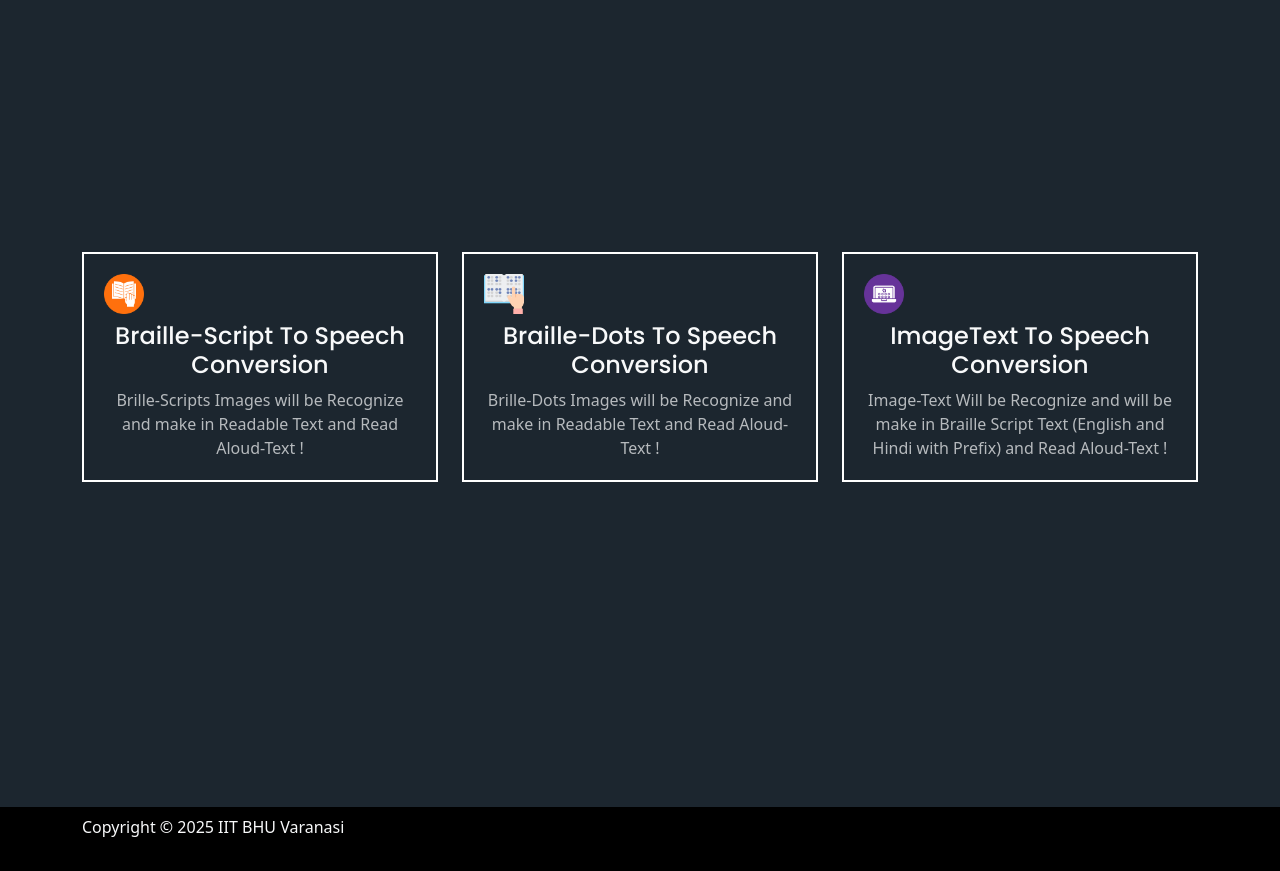
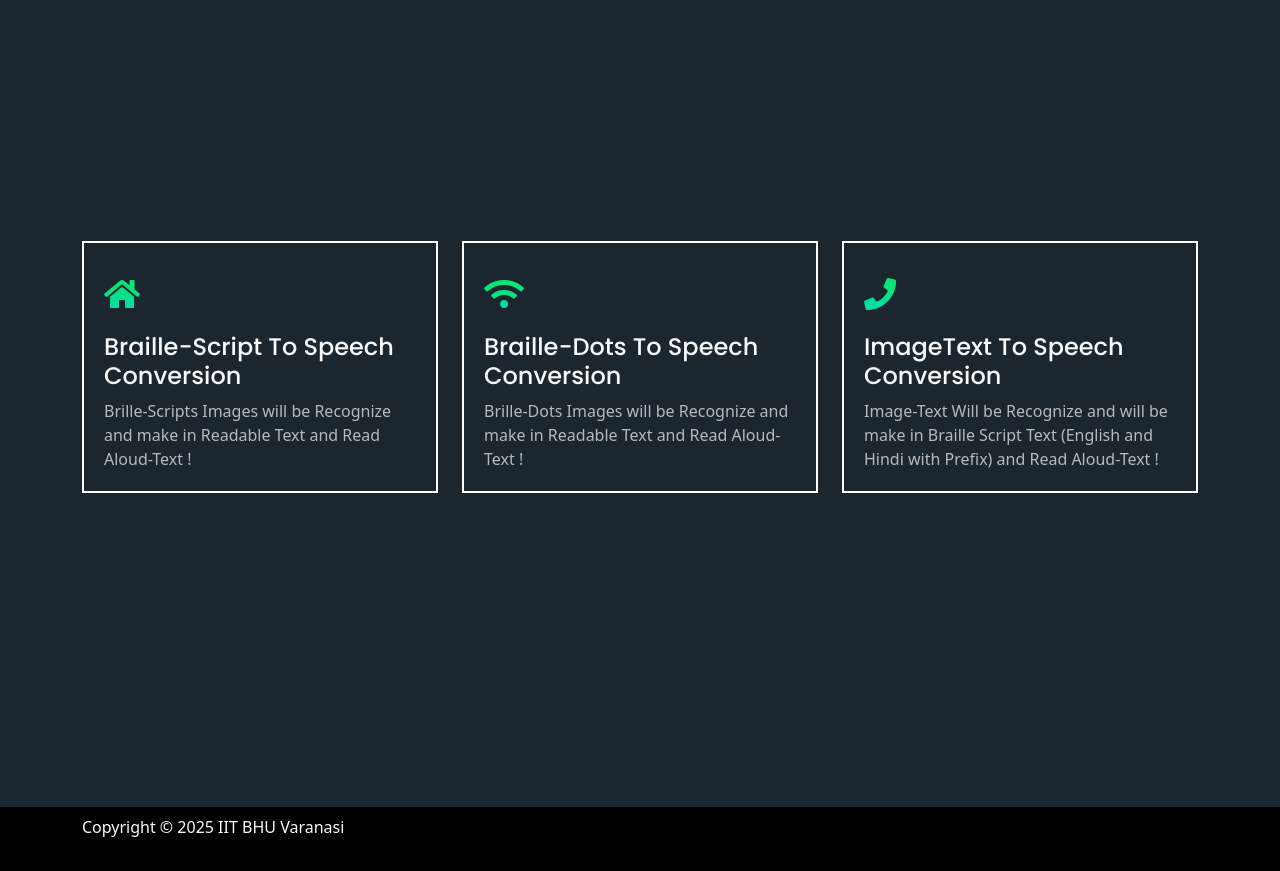
Before and after one commit to Prakash0062/Braille_Vision, a plain HTML site: page index.html in a window 1280 px wide. Shown: the part 73-944 px from the top of the page. Drawn offline with Linux system fonts and the light colour scheme.

Commit message:
Update index.html

```diff
--- a/index.html
+++ b/index.html
@@ -1,6 +1,5 @@
 <!DOCTYPE html>
 <html lang="en">
-
 <head>
     <meta charset="UTF-8">
     <meta name="viewport" content="width=device-width, initial-scale=1, shrink-to-fit=no">
@@ -12,27 +11,14 @@
     <!-- OG Meta Tags to improve the way the post looks when you share the page on Facebook, Twitter, LinkedIn -->
 	<meta property="og:site_name" content="" /> <!-- website name -->
 	<meta property="og:site" content="" /> <!-- website link -->
-    <meta property="og:title" content="" /> <!-- title shown in the actual shared post -->
+	<meta property="og:title" content=""/> <!-- title shown in the actual shared post -->
 	<meta property="og:description" content="" /> <!-- description shown in the actual shared post -->
 	<meta property="og:image" content="" /> <!-- image link, make sure it's jpg -->
 	<meta property="og:url" content="" /> <!-- where do you want your post to link to -->
 	<meta name="twitter:card" content="summary_large_image"> <!-- to have large image post format in Twitter -->
 
     <!-- Webpage Title -->
-    <title>Braille Vision</title>
-    <style>
-    .title-bar {
-      background-color: black;
-      color: white;
-      padding: 15px;
-      text-align: center;
-      font-size: 24px;
-      font-weight: bold;
-    }
-  </style>
-</head>
-<body>
-
+    <title>Assistive Technology - Braille & Image to Speech Conversion</title>
 
     <!-- Styles -->
     <link href="https://fonts.googleapis.com/css2?family=Poppins:wght@400;500;700&display=swap" rel="stylesheet">
@@ -45,7 +31,6 @@
     <!-- Favicon -->
     <link rel="icon" href="./assets/images/favicon.png">
 </head>
-
 <body>
 
     <!-- Navigation -->
@@ -56,10 +41,9 @@
             <!-- <a class="navbar-brand logo-image" href="index.html"><img src="images/logo.svg" alt="alternative"></a> -->
 
             <!-- Text Logo - Use this if you don't have a graphic logo -->
-            <a class="navbar-brand logo-text" href="index.html">Braille Vision</a>
+            <a class="navbar-brand logo-text" href="index.html">Assistive Technology</a>
 
-            <button class="navbar-toggler p-0 border-0" type="button" id="navbarSideCollapse"
-                aria-label="Toggle navigation">
+            <button class="navbar-toggler p-0 border-0" type="button" id="navbarSideCollapse" aria-label="Toggle navigation">
             </button>
         </div> <!-- end of container -->
     </nav> <!-- end of navbar -->
@@ -71,36 +55,29 @@
     <div class="container text-light">
         <div class="row gy-4 py-2" data-aos="zoom-in">
             <div class="col-lg-4">
-                    <a href="https://braille-assistive-app-iitbhu.onrender.com/"
-                        class="text-decoration-none text-light">
-                        <div class="card bg-transparent text-center">
-                            <img src="assets/images/braille (5).png" alt="Braille Icon"
-                                style="width: 40px; height: 40px;" />
+                <a href="https://braille-assistive-app-iitbhu.onrender.com/" class="text-decoration-none text-light">
+                    <div class="card bg-transparent">
+                        <i class="fas fa-home fa-2x"></i>
                         <h4 class="py-2">Braille-Script To Speech Conversion</h4>
-                            <p class="para-light">Brille-Scripts Images will be Recognize and make in Readable Text and
-                                Read Aloud-Text !</p>
+                        <p class="para-light">Brille-Scripts Images will be Recognize and make in Readable Text and Read Aloud-Text !</p>
                     </div>
                 </a>
             </div>
             <div class="col-lg-4">
                 <a href="braille-dots-to-speech.html" class="text-decoration-none text-light">
-                        <div class="card bg-transparent text-center">
-                            <img src="assets/images/book.png" alt="Braille Icon"
-                                style="width: 40px; height: 40px;" />
+                    <div class="card bg-transparent">
+                        <i class="fas fa-wifi fa-2x"></i>
                         <h4 class="py-2">Braille-Dots To Speech Conversion</h4>
-                            <p class="para-light">Brille-Dots Images will be Recognize and make in Readable Text and
-                                Read Aloud-Text !</p>
+                        <p class="para-light">Brille-Dots Images will be Recognize and make in Readable Text and Read Aloud-Text !</p>
                     </div>
                 </a>
             </div>
             <div class="col-lg-4">
                 <a href="https://imagetext-assistive.onrender.com/" class="text-decoration-none text-light">
-                        <div class="card bg-transparent text-center">
-                            <img src="assets/images/braille (4).png" alt="Braille Icon"
-                                style="width: 40px; height: 40px;" />
+                    <div class="card bg-transparent">
+                        <i class="fas fa-phone fa-2x"></i>
                         <h4 class="py-2">ImageText To Speech Conversion</h4>
-                            <p class="para-light">Image-Text Will be Recognize and will be make in Braille Script Text
-                                (English and Hindi with Prefix) and Read Aloud-Text !</p>
+                        <p class="para-light">Image-Text Will be Recognize and will be make in Braille Script Text (English and Hindi with Prefix) and Read Aloud-Text !</p>
                     </div>
                 </a>
             </div>
@@ -111,8 +88,8 @@
 
 
     <!-- Bottom -->
-    <div class="bottom py-2 text-light">
-        <div class="container d-flex justify-content-between text-center">
+    <div class="bottom py-2 text-light" >
+        <div class="container d-flex justify-content-between">
             <div>
                 <p>Copyright © 2025 IIT BHU Varanasi</p><br>
             </div>
@@ -126,7 +103,6 @@
     <script src="./js/purecounter.min.js"></script> <!-- Purecounter counter for statistics numbers -->
     <script src="./js/swiper.min.js"></script><!-- Swiper for image and text sliders -->
     <script src="./js/aos.js"></script><!-- AOS on Animation Scroll -->
-    <script src="./js/script.js"></script> <!-- Custom scripts -->
+    <script src="./js/script.js"></script>  <!-- Custom scripts -->
 </body>
-
 </html>
```
Lines whose indentation alone changed are shown as unchanged.
